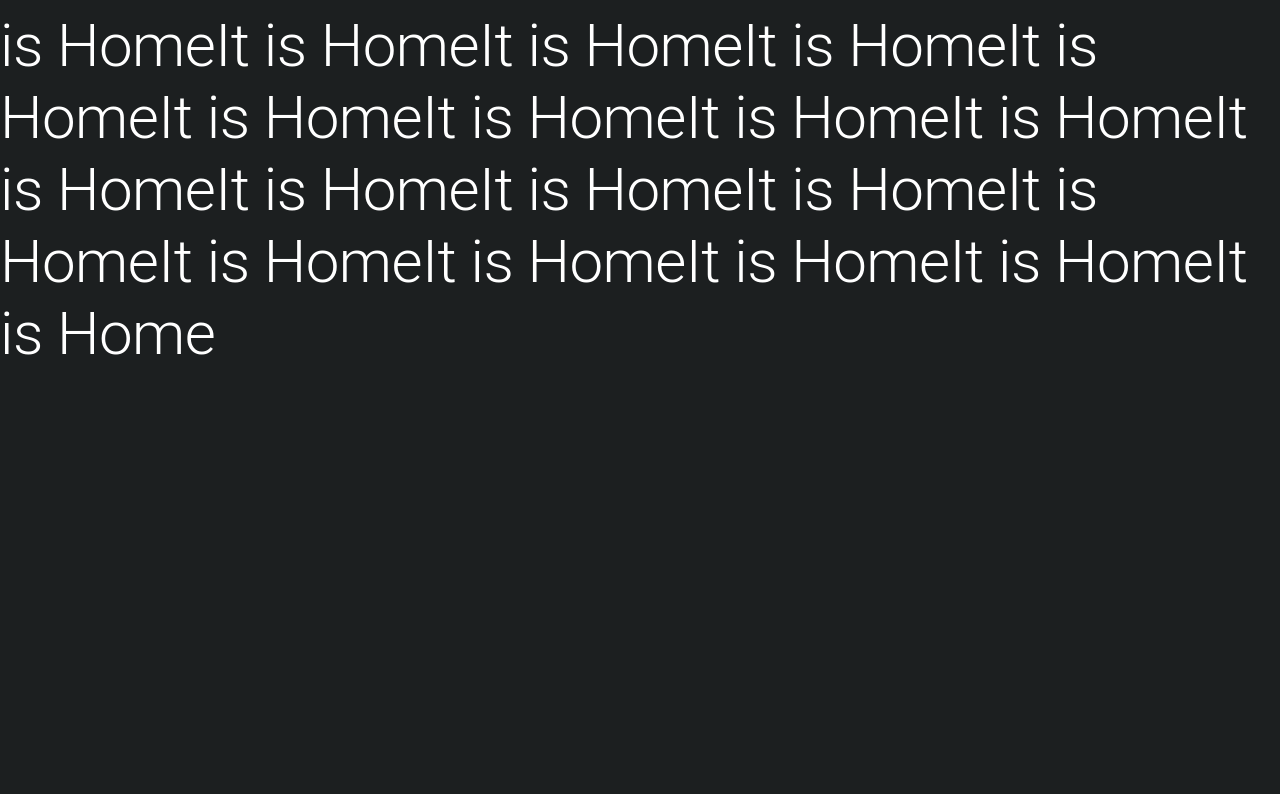
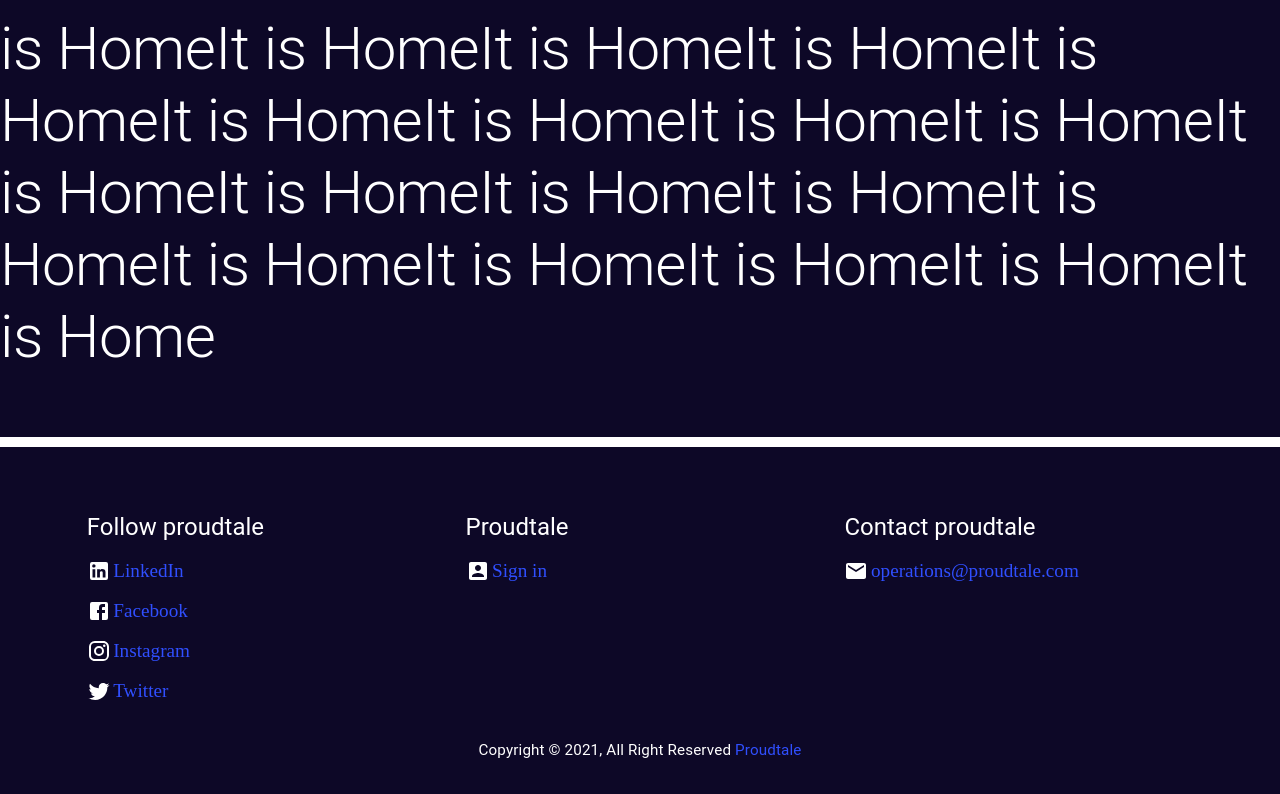
Before and after one commit to developer-martinhwang/proudtales-com-2021-rcc-frontend, a React (Create React App) app: page /home in a window 1280 px wide. Shown: the part 1438-2232 px from the top of the page. Before the commit the page ends 1808 px from the top, so only its background shows below. Built offline with nearby package versions, Linux system fonts and the light colour scheme.

Commit message:
updated styles in Header and Footer

```diff
--- a/src/components/pages/Greet.js
+++ b/src/components/pages/Greet.js
@@ -12,7 +12,7 @@
  */
 import React from "react";
 // material-ui core
-import {Box, Typography} from "@material-ui/core";
+import {Box} from "@material-ui/core";
 // material-ui style
 import {makeStyles} from "@material-ui/styles";
 // components
@@ -23,7 +23,6 @@ const useStyles = makeStyles({
   root: {
     margin: "0",
     padding: "0",
-    height: "200vh",
     width: "auto"
   }
 })
@@ -31,10 +30,10 @@ function Greet() {
   const classes = useStyles();
   return (
     <Box className={classes.root}>
-      <Navbar scroll={false} />
+      <Navbar scroll={false} position="absolute"/>
       <Header />
        {console.log("browser timezone:",new Intl.DateTimeFormat().resolvedOptions().timeZone)}
-      <Typography variant="h3">It is Greet</Typography>
+      <Box height="20vh">It is Greet</Box>
       <Footer />
     </Box>
   )
--- a/src/components/pages/Home.js
+++ b/src/components/pages/Home.js
@@ -23,7 +23,6 @@ const useStyles = makeStyles({
   root: {
     margin: "0",
     padding: "0",
-    height: "150vh",
     width: "auto"
   },
 })
@@ -31,7 +30,7 @@ function Home() {
   const classes = useStyles();
   return (
     <Box className={classes.root}>
-      <Navbar scroll={true}/>
+      <Navbar scroll={true} position="fixed"/>
       <Header />
       <Typography variant="h2">It is HomeIt is HomeIt is HomeIt is HomeIt is HomeIt is HomeIt is HomeIt is HomeIt is HomeIt is HomeIt is HomeIt is HomeIt is HomeIt is HomeIt is HomeIt is HomeIt is HomeIt is HomeIt is HomeIt is HomeIt is HomeIt is HomeIt is HomeIt is HomeIt is HomeIt is HomeIt is HomeIt is HomeIt is HomeIt is HomeIt is HomeIt is HomeIt is HomeIt is HomeIt is HomeIt is HomeIt is HomeIt is HomeIt is HomeIt is HomeIt is HomeIt is HomeIt is HomeIt is HomeIt is HomeIt is HomeIt is HomeIt is HomeIt is HomeIt is HomeIt is HomeIt is HomeIt is HomeIt is HomeIt is HomeIt is HomeIt is HomeIt is HomeIt is HomeIt is HomeIt is HomeIt is HomeIt is HomeIt is HomeIt is HomeIt is HomeIt is HomeIt is HomeIt is HomeIt is HomeIt is HomeIt is HomeIt is HomeIt is HomeIt is HomeIt is HomeIt is HomeIt is HomeIt is HomeIt is HomeIt is HomeIt is Home
 
--- a/src/components/views/Footer.js
+++ b/src/components/views/Footer.js
@@ -7,26 +7,103 @@
  * Revision History:
  * - Jan 18, 2021, developer Martin Hwang < developer.martinhwang@gmail.com >
  *   : created
+ * - Jan 28, 2021, developer Martin Hwang < developer.martinhwang@gmail.com >
+ *   : updated footer
  */
 import React from "react";
 // material-ui core
-import {Box, Typography} from "@material-ui/core";
+import {Box, Typography, List, ListItem, Link} from "@material-ui/core";
 // material-ui styles
 import {makeStyles} from "@material-ui/styles";
+// material-ui icons
+import {Email,
+        Facebook,
+        Instagram,
+        Twitter,
+        LinkedIn,
+        AccountBox} from "@material-ui/icons";
 const styles = makeStyles({
   root: {
-    background: "yellow",
-    width: "100%",
-    position: "fixed",
-    left: "0",
-    bottom: "0"
+    background: "#0d0827",
+    marginTop: "4em",
+    padding: "2em",
+    paddingTop: "4em",
+    borderTop: "10px solid white"
+  },
+  row: {
+    display: "flex",
+    flexWrap: "wrap",
+    marginRight: "-15px",
+    marginLeft: "-15px",
+    justifyContent: "center",
+  },
+  col: {
+    fontSize: "1.2rem",
+    position: "relative",
+    width: "28%",
+    paddingRight: "15px",
+    paddingLeft: "15px",
+    '@media screen and (max-width: 960px)': {
+      width: "100%",
+      marginBottom: "20px"
+    }
+  },
+  listItem: {
+    paddingLeft: "0",
+  },
+  link: {
+    marginLeft: "0.2vw",
+    color: "#304ffe"
+  },
+  copyright: {
+    fontSize:"0.95rem",
+    "& span":{
+      color: "#304ffe"
+    }
   }
 });
 function Footer() {
   const classes = styles();
   return (
     <Box className={classes.root}>
-      <Typography variant="h3">It is Footer</Typography>
+      <Box className={classes.row}>
+        <Box className={classes.col}>
+          <Typography variant="h5">Follow proudtale</Typography>
+          <List>
+            <ListItem className={classes.listItem}>
+               <LinkedIn /> <Link className={classes.link} href="#">LinkedIn</Link>
+            </ListItem>
+            <ListItem className={classes.listItem}>
+               <Facebook /> <Link className={classes.link} href="#">Facebook</Link>
+            </ListItem>
+            <ListItem className={classes.listItem}>
+               <Instagram /> <Link className={classes.link} href="#">Instagram</Link>
+            </ListItem>
+            <ListItem className={classes.listItem}>
+               <Twitter /> <Link className={classes.link} href="#">Twitter</Link>
+            </ListItem>
+          </List>
+        </Box>
+        <Box className={classes.col}>
+          <Typography variant="h5">Proudtale</Typography>
+          <List>
+            <ListItem className={classes.listItem}>
+               <AccountBox /> <Link className={classes.link} href="#">Sign in</Link>
+            </ListItem>
+          </List>
+        </Box>
+        <Box className={classes.col}>
+          <Typography variant="h5">Contact proudtale</Typography>
+          <List>
+            <ListItem className={classes.listItem}>
+               <Email /> <Link className={classes.link} href="mailto:operations@proudtale.com">operations@proudtale.com</Link>
+            </ListItem>
+          </List>
+        </Box>
+      </Box>
+      <Box className={classes.row} paddingTop="20px">
+        <Typography className={classes.copyright} variant="body1">Copyright &copy; 2021, All Right Reserved <Box component="span">Proudtale</Box></Typography>
+      </Box>
     </Box>
   )
 }
--- a/src/components/views/Header.js
+++ b/src/components/views/Header.js
@@ -21,13 +21,18 @@ const useStyles = makeStyles({
   root: {
     margin: "0",
     padding: "0",
-    objectFit: "contain",
   },
   headerImage1: {
     backgroundSize:"cover",
     backgroundImage: `url(${headerImage})`,
     backgroundPosition: "center",
-    height: "55vh"
+    height: "55vh",
+    objectFit: "contain",
+  },
+  headerFadeBottom: {
+    height: "7.4vh",
+    backgroundImage: "linear-gradient(180deg, transparent, rgba(37, 37, 37, 0.61), #111)",
+    marginTop: "-7vh"
   }
 })
 function Header() {
@@ -36,6 +41,7 @@ function Header() {
     <Box className={classes.root}>
       <Box className={classes.headerImage1}>
       </Box>
+      <Box className={classes.headerFadeBottom}/>
     </Box>
   )
 }
--- a/src/components/views/Navbar.js
+++ b/src/components/views/Navbar.js
@@ -7,6 +7,8 @@
  * Revision History:
  * - Jan 18, 2021, developer Martin Hwang < developer.martinhwang@gmail.com >
  *   : created
+ * - Jan 18, 2021, developer Martin Hwang < developer.martinhwang@gmail.com >
+ *   : updated styles
  */
 import React, {useState, useEffect} from "react";
 // material-ui core
@@ -21,21 +23,10 @@ const useStyles = makeStyles({
   accountBoxIcon: {
     fontSize: "2em"
   },
-  yellow: {
-    zIndex: "1",
-    position: "absolute",
-    width: "100%",
-    display: "flex",
-  },
-  red: {
-    background:"red",
-    position:"fixed",
-    top: "0",
-    width: "100%",
-    zIndex: "1",
-    display: "flex",
+  navIndigo: {
+    background:"#0d0827",
     transitionTimingFunction: "ease-in",
-    transition: "a;; 0.5s",
+    transition: "all 0.5s",
   }
 })
 function Navbar(prop) {
@@ -55,7 +46,7 @@ function Navbar(prop) {
   }, []);
   return (
     <Box className={classes.root}>
-      <Box className={ prop.scroll && show ? classes.red : classes.yellow} display="flex" justifyContent="space-between">
+      <Box className={ prop.scroll && show && classes.navIndigo} display="flex" justifyContent="space-between" zIndex="1" width="100%" top="0" position={prop.position}>
         <Box margin="10px">
           Icons
         </Box>
--- a/src/index.css
+++ b/src/index.css
@@ -1,5 +1,5 @@
 :root {
-  --body-bg-color:#1c1f20;
+  --body-bg-color:#0d0827;
   --app-color:white;
   --app-bg-color:
 }
```
Also changed, not shown: 1 other file (tests, documents, lock files or other folders).
